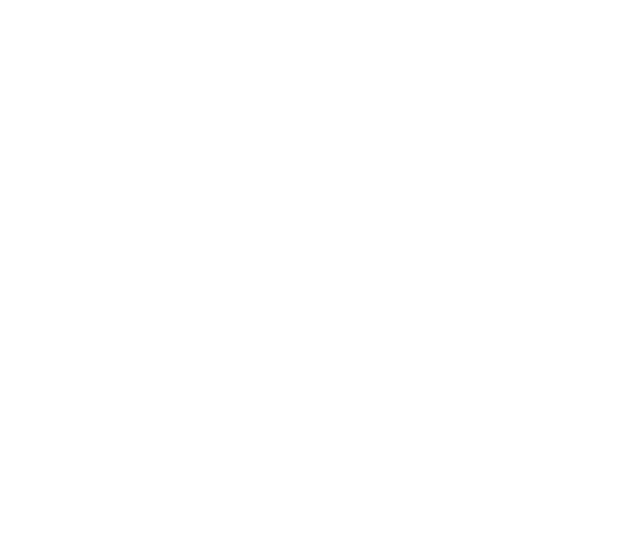
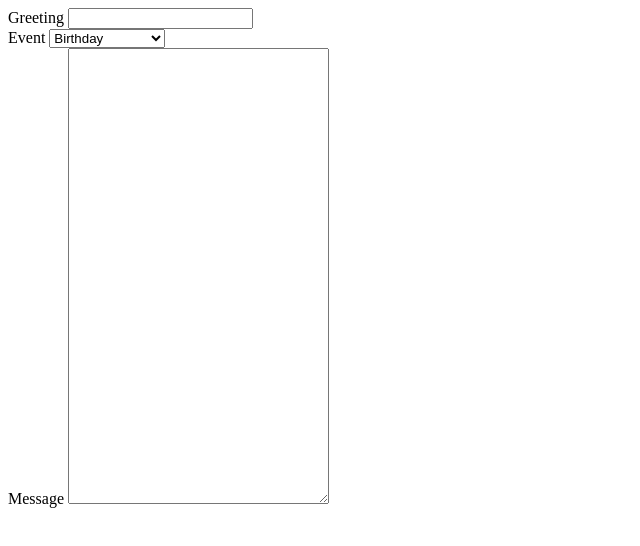
Before and after one commit to rnba12/forms-and-apis, a plain HTML site: page index.html in a window 1280 px wide. Shown: the whole page, without its empty margins (0-640 px from the left). Drawn offline with Linux system fonts and the light colour scheme.

Commit message:
added form

```diff
--- a/index.html
+++ b/index.html
@@ -4,9 +4,24 @@
     <meta charset="UTF-8">
     <meta http-equiv="X-UA-Compatible" content="IE=edge">
     <meta name="viewport" content="width=device-width, initial-scale=1.0">
+    <script defer src="script.js"></script>
     <title>Greeting Card</title>
 </head>
 <body>
-    <form action=""></form>
+    <form action="">
+        <label for="greeting">Greeting</label>
+        <input type="text" id="greeting" name="greeting">
+        <br>
+        <label for="event">Event</label>
+        <select name="event" id="event">
+            <option value="">Birthday</option>
+            <option value="">Christmas</option>
+            <option value="">Get Well Soon</option>
+            <option value="">Congratulations</option>
+        </select>
+        <br>
+        <label for="message">Message</label>
+        <textArea name="message" id="message" cols="30" rows="30"></textArea>
+    </form>
 </body>
 </html>
```
